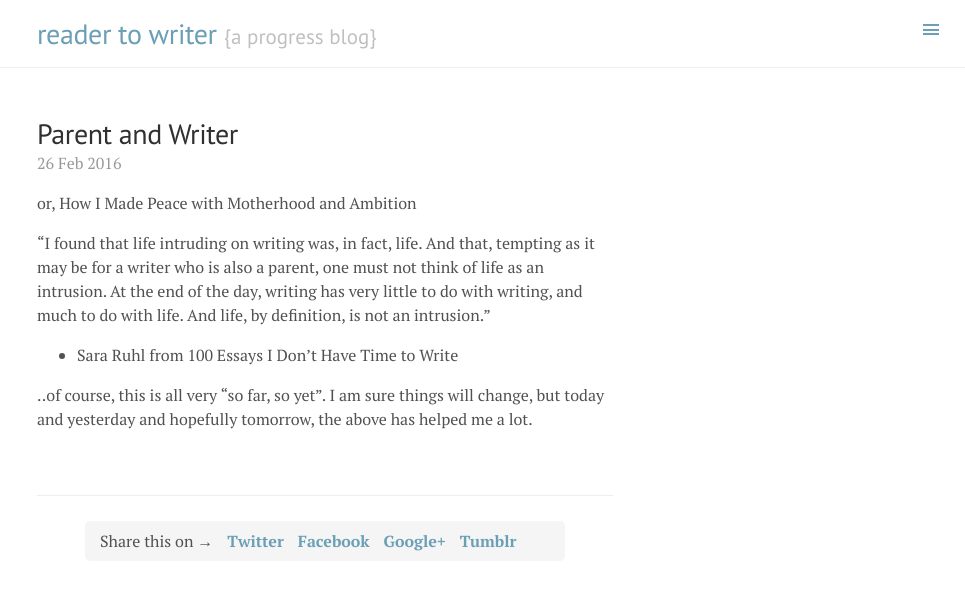
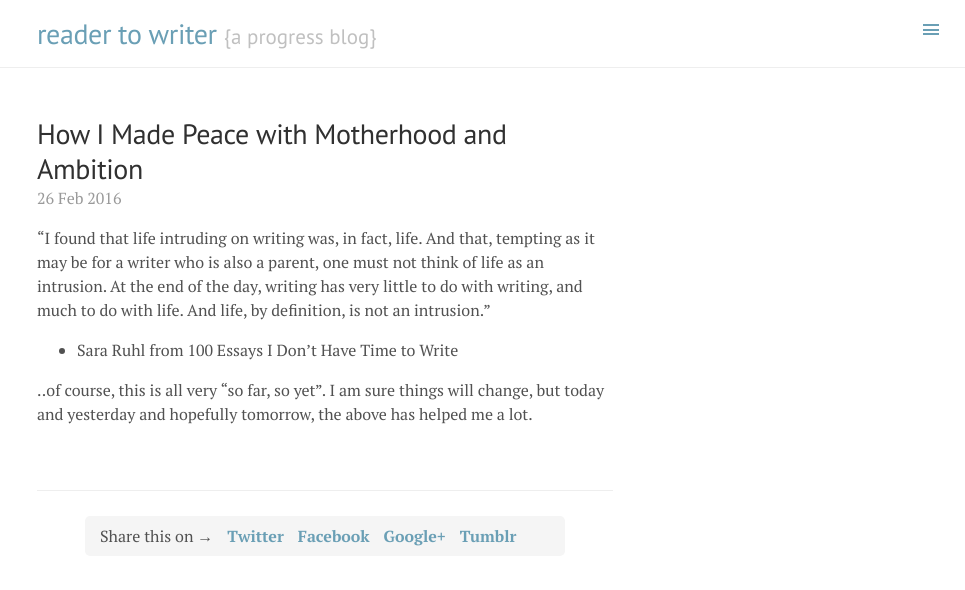
Before and after one commit to readertowriter/readertowriter.github.io, a Jekyll site: the page built from _posts/2016-02-26-Parent-and-Writer.md, in a window 1280 px wide. Shown: the top 590 px of the page, without its empty margins (315-1280 px from the left). Built offline with Jekyll 4.4.1, drawn with Linux system fonts in a browser that asks for light colours.

Commit message:
new post

```diff
--- a/_posts/2016-02-26-Parent-and-Writer.md
+++ b/_posts/2016-02-26-Parent-and-Writer.md
@@ -1,12 +1,10 @@
 ---
 layout: post
-title: Parent and Writer
+title: How I Made Peace with Motherhood and Ambition
 ---
 
-or, How I Made Peace with Motherhood and Ambition
+"I found that life intruding on writing was, in fact, life. And that, tempting as it may be for a writer who is also a parent, one must not think of life as an intrusion. At the end of the day, writing has very little to do with writing, and much to do with life. And life, by definition, is not an intrusion.”
 
-
-"I found that life intruding on writing was, in fact, life. And that, tempting as it may be for a writer who is also a parent, one must not think of life as an intrusion. At the end of the day, writing has very little to do with writing, and much to do with life. And life, by definition, is not an intrusion.”
 - Sara Ruhl from 100 Essays I Don't Have Time to Write
 
 ..of course, this is all very "so far, so yet". I am sure things will change, but today and yesterday and hopefully tomorrow, the above has helped me a lot.
```
